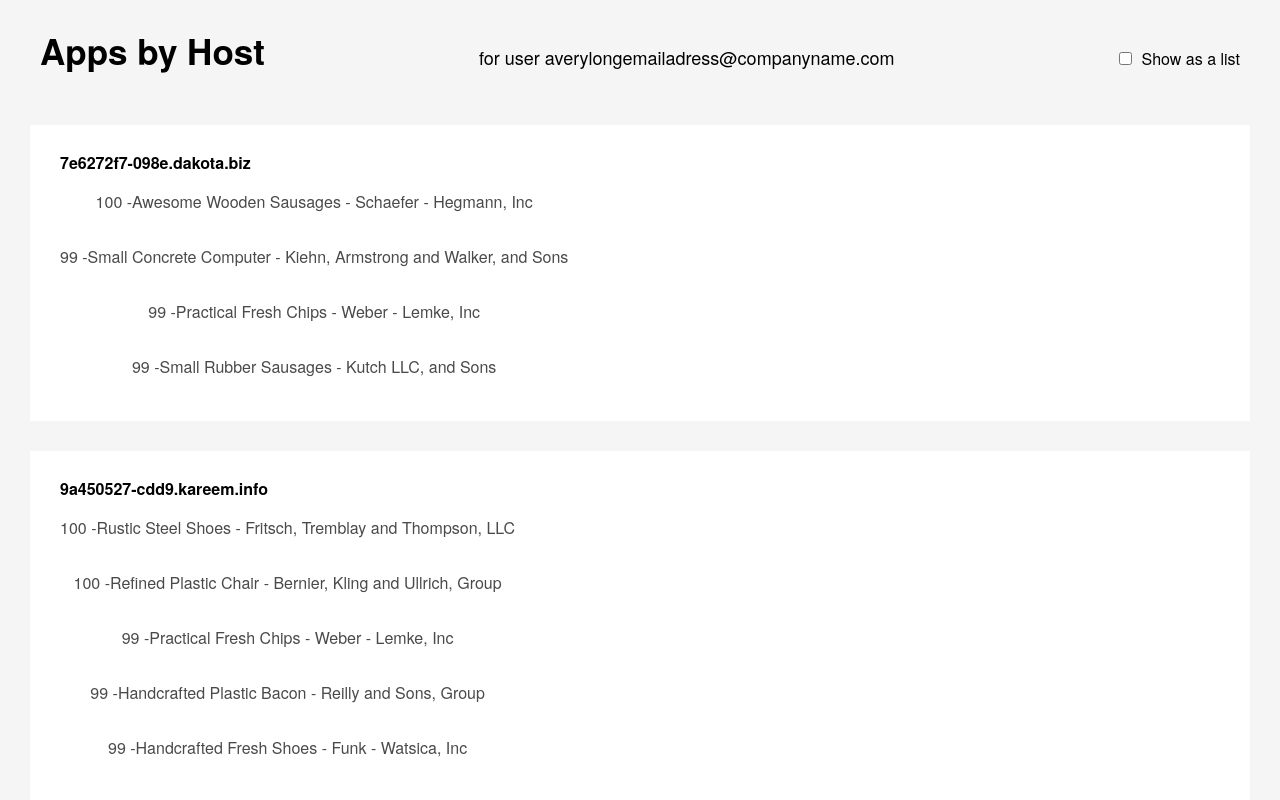
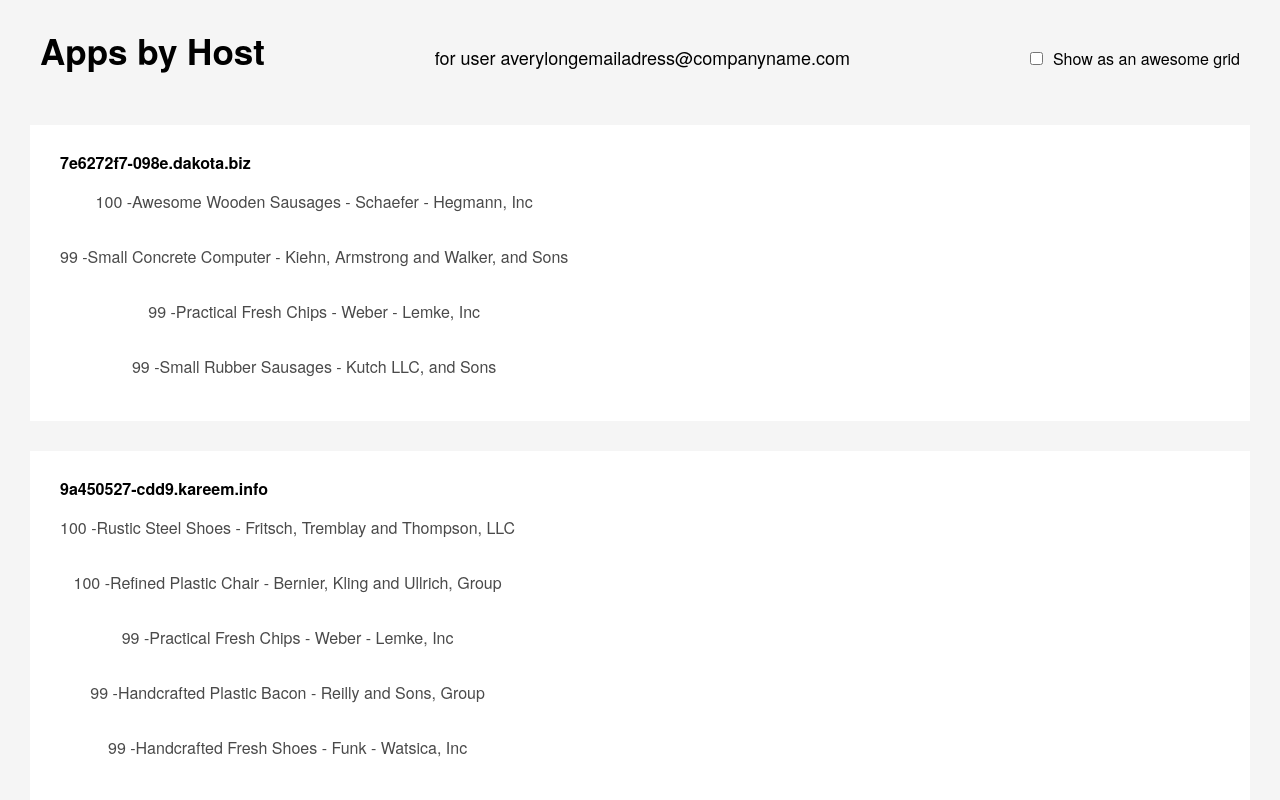
Before and after one commit to silviaparadag/apdex-board, a React (Create React App) app: page / in a window 1280 px wide. Shown: the top 800 px of the page. Built offline with nearby package versions, Linux system fonts and the light colour scheme; a web font is replaced by a local one.

Commit message:
Create alert dialog

```diff
--- a/src/components/App.js
+++ b/src/components/App.js
@@ -1,13 +1,18 @@
 import '../styles/App.scss';
+import '../styles/layout/Main.scss';
 import { useEffect, useState } from 'react';
 import Header from './Header';
-import Main from './Main';
+import AlertDialog from './Main';
 import data from '../js/hosts';
 
 const App = () => {
   const [hostDataList, setHostDataList] = useState([]);
   const [dataList, setDataList] = useState([]);
   const [toggleLayout, setToggleLayout] = useState('mainTablesList');
+  const [layoutModeText, setLayoutModeText] = useState(
+    'Show as an awesome grid'
+  );
+  const [alertMessage, setAlertMessage] = useState('false');
 
   /*  con API externa
   //import callToApi from '../services/api';
@@ -22,10 +27,19 @@ const App = () => {
     setDataList(data.newHostsObject);
   }, []);
 
+  const handleAlert = () => {
+    setAlertMessage(!alertMessage);
+  };
+
   const handleToggleCheckbox = () => {
     const newLayout =
       toggleLayout === 'mainTablesList' ? 'mainTablesGrid' : 'mainTablesList';
+    const newLayoutModeText =
+      layoutModeText === 'Show as an awesome grid'
+        ? 'Show as a list'
+        : 'Show as an awesome grid';
     setToggleLayout(newLayout);
+    setLayoutModeText(newLayoutModeText);
   };
 
   const top5Hosts = dataList.slice(0, 5);
@@ -61,11 +75,14 @@ const App = () => {
 
   return (
     <div className="App">
-      <Header handleToggleCheckbox={handleToggleCheckbox} />
-      <Main
-        toggleLayout={toggleLayout}
-        findListOfTop5byHost={findListOfTop5byHost}
+      <Header
+        handleToggleCheckbox={handleToggleCheckbox}
+        layoutModeText={layoutModeText}
       />
+      <main className={`mainTables ${toggleLayout}`}>
+        {findListOfTop5byHost}
+        <AlertDialog handleAlert={handleAlert} />
+      </main>
     </div>
   );
 };
--- a/src/components/Header.js
+++ b/src/components/Header.js
@@ -1,6 +1,6 @@
 import '../styles/layout/Header.scss';
 
-const Header = ({ handleToggleCheckbox }) => {
+const Header = ({ handleToggleCheckbox, layoutModeText }) => {
   const handleCheck = () => {
     handleToggleCheckbox();
   };
@@ -19,7 +19,7 @@ const Header = ({ handleToggleCheckbox }) => {
           onClick={handleCheck}
         />
         <label className="header__form--label" htmlFor="checkbox">
-          Show as a list
+          {layoutModeText}
         </label>
       </form>
     </header>
--- a/src/components/Main.js
+++ b/src/components/Main.js
@@ -1,9 +1,8 @@
 import '../styles/layout/Main.scss';
 
-const Main = ({ toggleLayout, findListOfTop5byHost }) => {
-  return (
-    <main className={`mainTables ${toggleLayout}`}>{findListOfTop5byHost}</main>
-  );
+const AlertDialog = () => {
+  <div className="modal"></div>;
+  return;
 };
 
-export default Main;
+export default AlertDialog;
```
